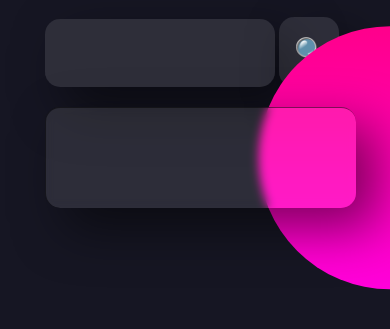
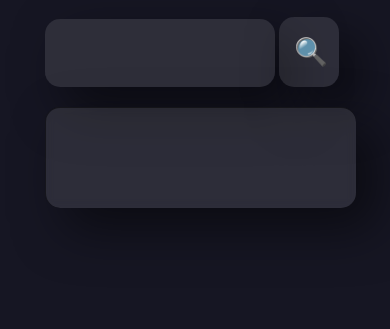
Before and after one commit to Huzaifa785/weather-statistics-using-api, a plain HTML site: page index.html in a window 390 px wide. Shown: the part 433-762 px from the top of the page. Drawn offline with Linux system fonts and the light colour scheme.

Commit message:
Update style.css

```diff
--- a/style.css
+++ b/style.css
@@ -98,16 +98,6 @@ input{
     .card{
         width: 250px;
     }
-    body::before{
-        content: "";
-        position: absolute;
-        top: 0;
-        left: 0;
-        width: 100%;
-        height: 100%;
-        background: linear-gradient(#f00, #f0f);
-        clip-path: circle(10% at right 70%);
-    }
 }
 
 @media (max-width: 720px) {
@@ -119,7 +109,7 @@ input{
         width: 100%;
         height: 100%;
         background: linear-gradient(#f00, #f0f);
-        clip-path: circle(20% at right 70%);
+        clip-path: circle(0% at right 70%);
     }
 }
 
```
